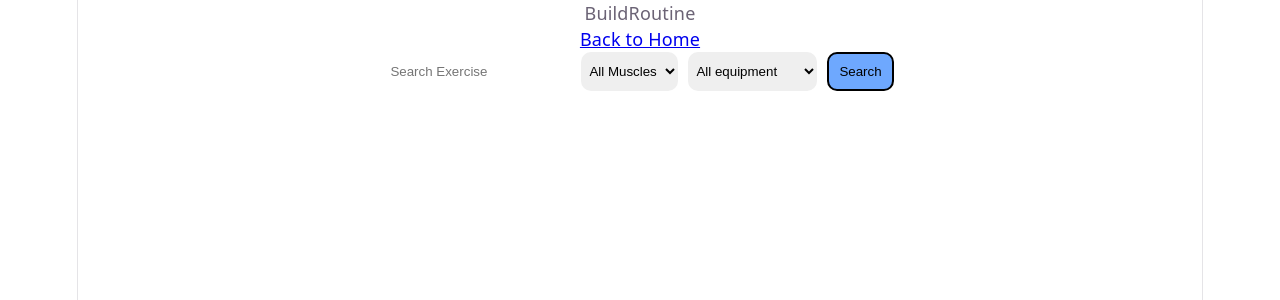
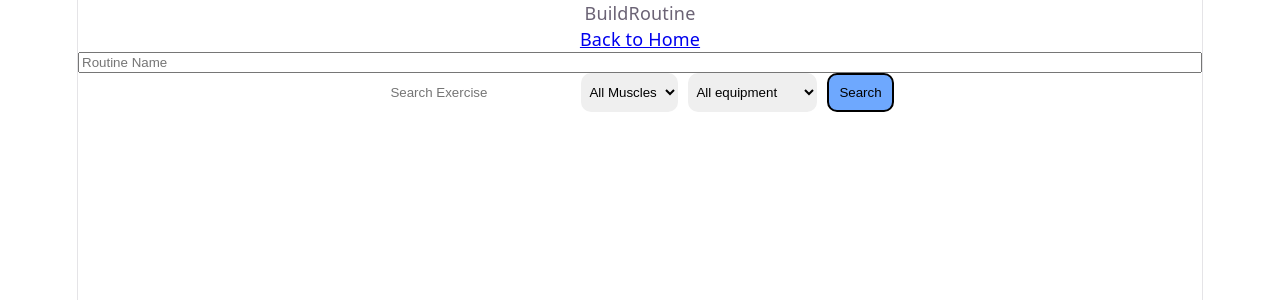
Before and after one commit to Danieljamespm/LiftLab, a React (Vite) app: page /build-routine in a window 1280 px wide. Shown: the top 300 px of the page. Built offline with nearby package versions, Linux system fonts and the light colour scheme.

Commit message:
added variable to hold all of the exercise Id's to be able to display a completed routine and give it a name.

```diff
--- a/src/pages/BuildRoutine.jsx
+++ b/src/pages/BuildRoutine.jsx
@@ -11,6 +11,7 @@ const BuildRoutine = () => {
     const [searchText, setSearchText] = useState('')
     const [exercises, setExercises] = useState([])
     const [routineExercises, setRoutineExercises] = useState([])
+    const [routineName, setRoutineName] = useState("")
     const [toastMessage, setToastMessage] = useState("")
     const [bodyPart, setBodyPart] = useState('')
     const [equipment, setEquipment] = useState('')
@@ -36,6 +37,10 @@ const BuildRoutine = () => {
         setTimeout(() => setToastMessage(""), 2000)
 
     }
+
+    const exerciseRoutine = exercises.filter((exercise) =>
+        routineExercises.includes(exercise.exerciseId)
+    )
 
     console.log(routineExercises)
 
@@ -104,6 +109,12 @@ const BuildRoutine = () => {
                 Back to Home
             </Link>
 
+            <input type="text"
+                placeholder="Routine Name"
+                value={routineName}
+                onChange={(e) => setRoutineName(e.target.value)}
+            />
+
             <form onSubmit={handleSubmit}>
                 <input className="search-params"
                     type="text"
```
